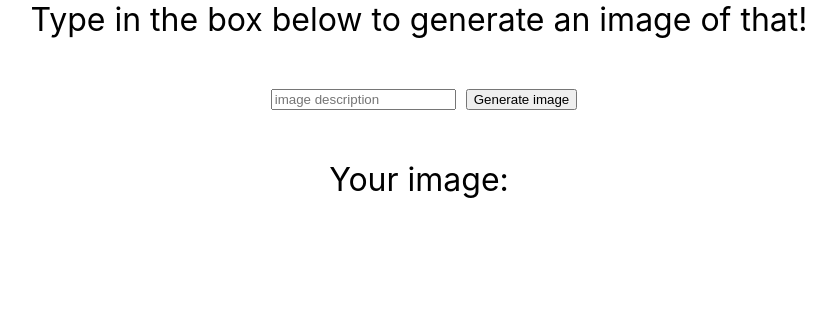
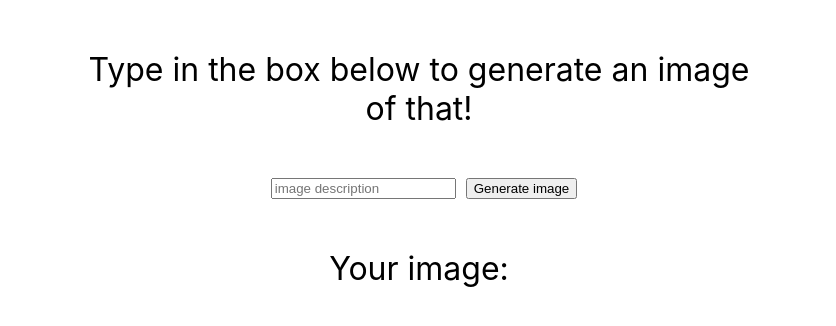
Before and after one commit to natashaswan/Image-Generator-With-OpenAI-React-App-Typescript, a React (Create React App) app: page / in a window 1280 px wide. Shown: the top 326 px of the page, without its empty margins (221-1057 px from the left). Built offline with nearby package versions, Linux system fonts and the light colour scheme.

Commit message:
add openai module

```diff
--- a/package.json
+++ b/package.json
@@ -10,6 +10,7 @@
     "@types/node": "^16.18.11",
     "@types/react": "^18.0.26",
     "@types/react-dom": "^18.0.10",
+    "openai": "^3.1.0",
     "react": "^18.2.0",
     "react-dom": "^18.2.0",
     "react-scripts": "5.0.1",
--- a/src/App.css
+++ b/src/App.css
@@ -4,6 +4,7 @@
   gap: 50px;
 
   text-align: center;
+  margin: 50px;
 }
 
 .input {
```
Also changed, not shown: 1 other file (tests, documents, lock files or other folders).
